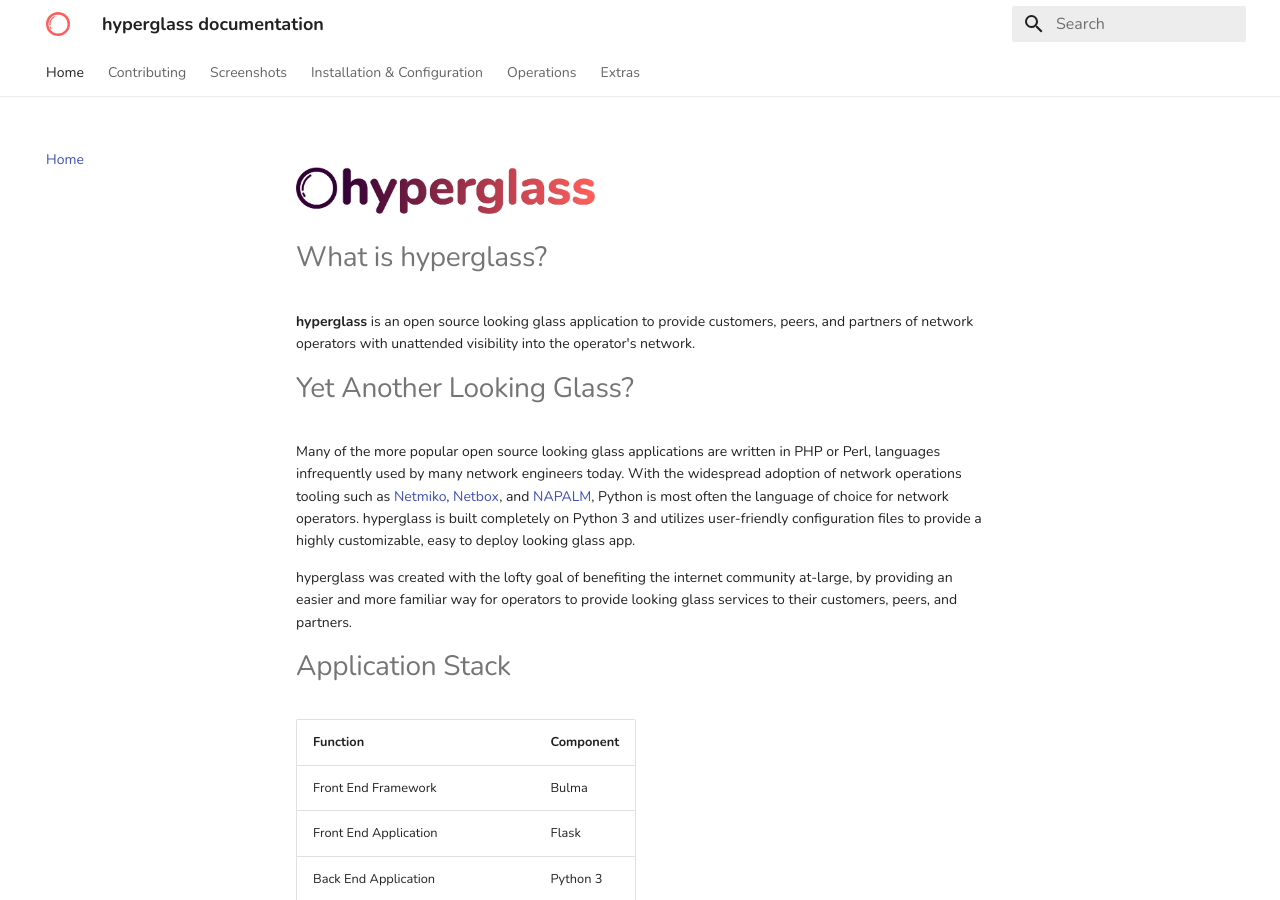
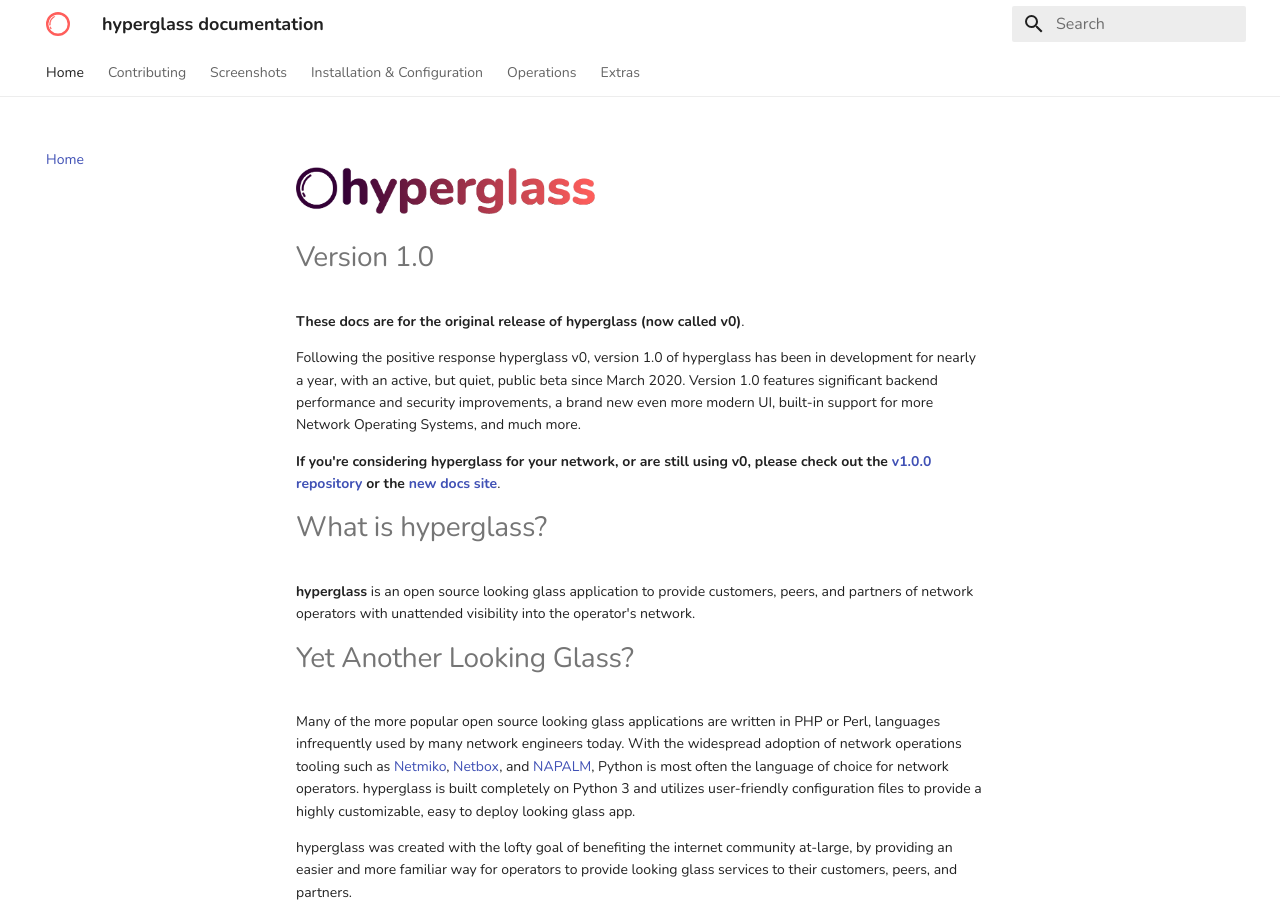
Before and after one commit to thatmattlove/hyperglass-docs, an MkDocs documentation site: the page built from docs/index.md, in a window 1280 px wide and 900 px high. Built offline with MkDocs 1.6.1 and Material for MkDocs 9.7.7, drawn with Linux system fonts in a browser that asks for light colours.

Commit message:
add v1.0.0 info to legacy docs

```diff
--- a/docs/index.md
+++ b/docs/index.md
@@ -1,4 +1,12 @@
-<img src="assets/hyperglass-dark.png" width=300></img>
+<img src="assets/hyperglass-dark.png" width=300/>
+
+# Version 1.0
+
+**These docs are for the original release of hyperglass (now called v0)**.
+
+Following the positive response hyperglass v0, version 1.0 of hyperglass has been in development for nearly a year, with an active, but quiet, public beta since March 2020. Version 1.0 features significant backend performance and security improvements, a brand new even more modern UI, built-in support for more Network Operating Systems, and much more.
+
+**If you're considering hyperglass for your network, or are still using v0, please check out the [v1.0.0 repository](https://github.com/checktheroads/hyperglass) or the [new docs site](https://hyperglass.io)**.
 
 # What is hyperglass?
 
```
